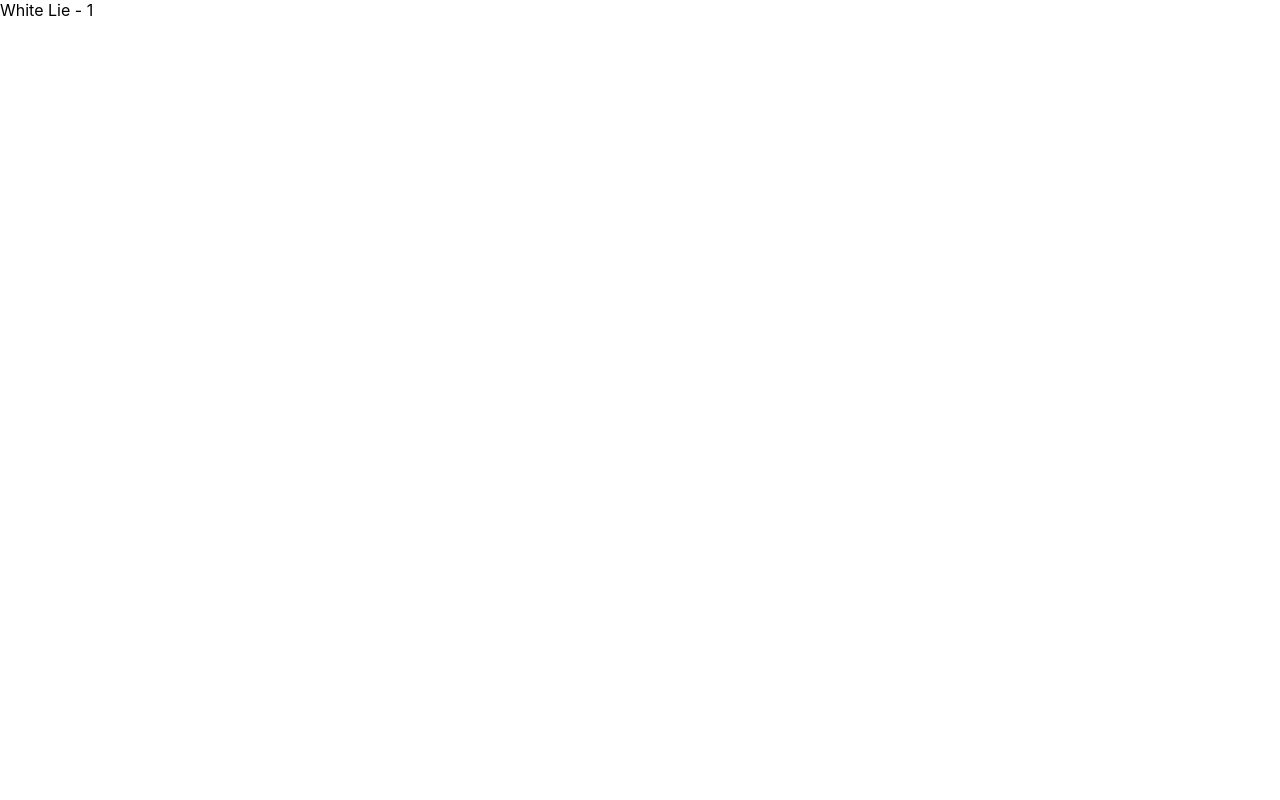
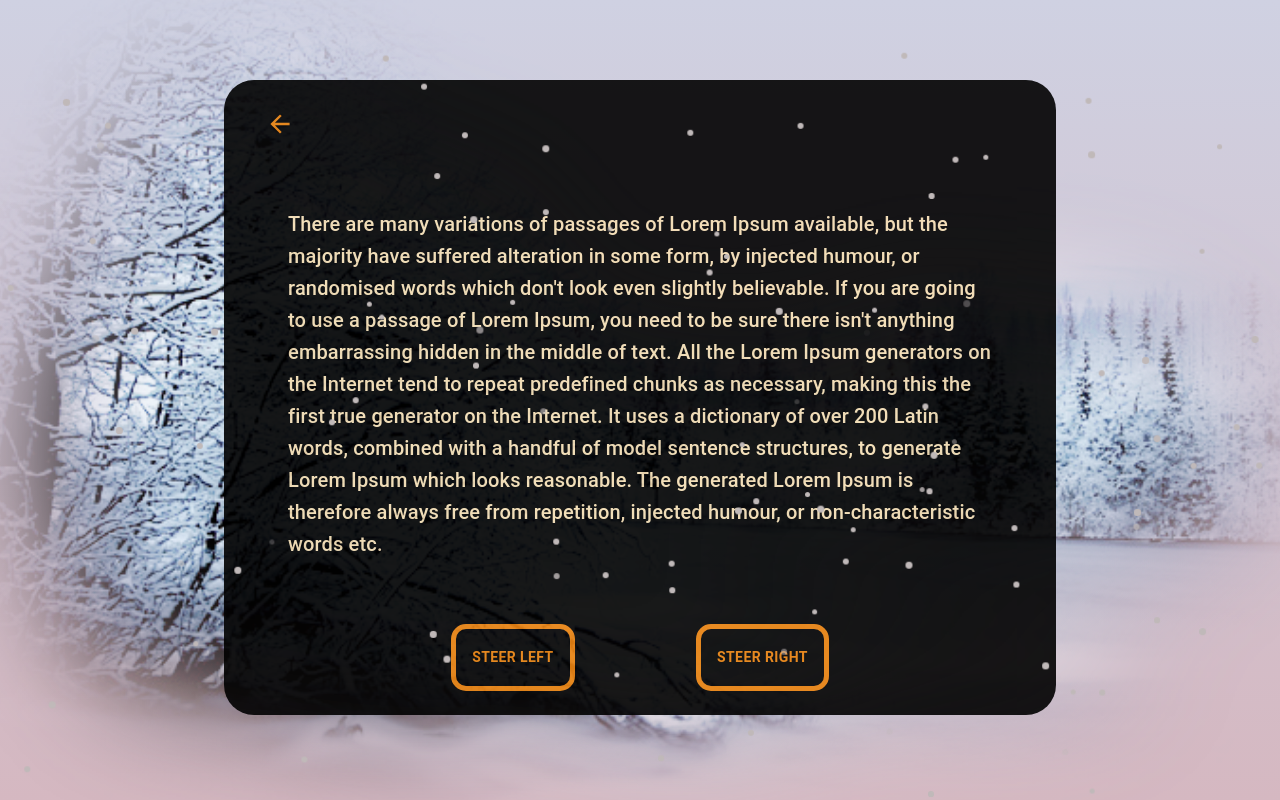
Before and after one commit to stocke777/Storybook, a React (Create React App) app in the folder storytime/: page /WhiteLie/1 in a window 1280 px wide. Built offline with nearby package versions, Linux system fonts and the light colour scheme.

Commit message:
added snow scene

```diff
--- a/storytime/src/Pages/WhiteLie.jsx
+++ b/storytime/src/Pages/WhiteLie.jsx
@@ -1,11 +1,70 @@
-import React from 'react'
+import React, { useEffect } from 'react'
 import { useParams } from 'react-router-dom'
+import './snow.css'
+import './style.css'
+import snowbg from './../assets/snow.png';
+import StoryPage from './StoryPage';
 
 function WhiteLie() {
-const {page} = useParams()
-  return (
-    <div>White Lie - {page}</div>
-  )
+    const { page } = useParams()
+
+    function snow() {
+        let count = 50;
+        let snowscene = document.querySelector('.snowscene');
+        let i = 0;
+        while (i < count) {
+            let star = document.createElement("i");
+            let x = Math.floor(Math.random() * window.innerWidth)
+            let y = Math.floor(Math.random() * window.innerHeight)
+            let duration = Math.random() * 2;
+            let size = Math.random() * 2;
+
+            star.style.left = x + 'px';
+            star.style.top = y + 'px';
+            star.style.width = 5 + size + 'px';
+            star.style.height = 5 + size + 'px';
+
+            star.style.animationDuration = 2+ duration + 's';
+            star.style.animationDelay = duration + 's';
+
+            snowscene.appendChild(star)
+            i++
+        }
+    }
+
+    useEffect(() => {
+      snow();
+    })
+    useEffect(()=>{
+        console.log('mounted')
+        return ()=>console.log('unmounted')
+    })
+
+    const content = `There are many variations of passages of Lorem Ipsum available, but the majority have suffered alteration in some form, by injected humour, or randomised words which don't look even slightly believable. If you are going to use a passage of Lorem Ipsum, you need to be sure there isn't anything embarrassing hidden in the middle of text. All the Lorem Ipsum generators on the Internet tend to repeat predefined chunks as necessary, making this the first true generator on the Internet. It uses a dictionary of over 200 Latin words, combined with a handful of model sentence structures, to generate Lorem Ipsum which looks reasonable. The generated Lorem Ipsum is therefore always free from repetition, injected humour, or non-characteristic words etc.`
+
+    return (
+        <div className="snowscene">
+            <img
+                src={snowbg}
+                alt=""
+                className="snow"
+            />
+            <div className='paper'>
+                {page === '1' &&
+                    <StoryPage storyName={'WhiteLie'} pageNumber={Number(page)} left={'Steer Left'} right={'Steer Right'}>
+                        {content}
+                    </StoryPage>}
+                {page === '2' &&
+                    <StoryPage storyName={'WhiteLie'} pageNumber={Number(page)} left={'Ask For Help'} right={'Dont Ask For Help'}>
+                        {content}
+                    </StoryPage>}
+                {page === '4' &&
+                    <StoryPage storyName={'WhiteLie'} pageNumber={Number(page)} left={'Point Out his Weird Behaviour'} right={'Keep Silent'}>
+                        {content}
+                    </StoryPage>}
+            </div>
+        </div>
+    )
 }
 
 export default WhiteLie
--- /dev/null
+++ b/storytime/src/Pages/snow.css
@@ -0,0 +1,46 @@
+*{
+    margin: 0;
+    padding: 0;
+    box-sizing: border-box;
+}
+
+.snowscene{
+    position: relative;
+    width: 100%;
+    height: 100vh;
+    background: linear-gradient(#cfd1e2, #d5b8c1);
+    overflow: hidden;
+    background-attachment: fixed;
+
+}
+
+
+.snow{
+    position: absolute;
+    top: 0;
+    left: 0;
+    width: 100%;
+    z-index: 0;
+    transform:scale(1.1);
+}
+
+.snowscene i{
+    position: absolute;
+    background: rgb(192, 185, 185);
+    border-radius: 50%;
+    animation: animateSnow linear infinite;
+}
+
+@keyframes animateSnow{
+    0%{
+        opacity: 0;
+        transform: translateY(0);
+    }
+    10%, 90%{
+        opacity: 1;
+    }
+    100%{
+        opacity: 0;
+        transform: translate(20px, 50px);
+    }
+}
```
Also changed, not shown: storytime/src/assets/snow.png (added).
